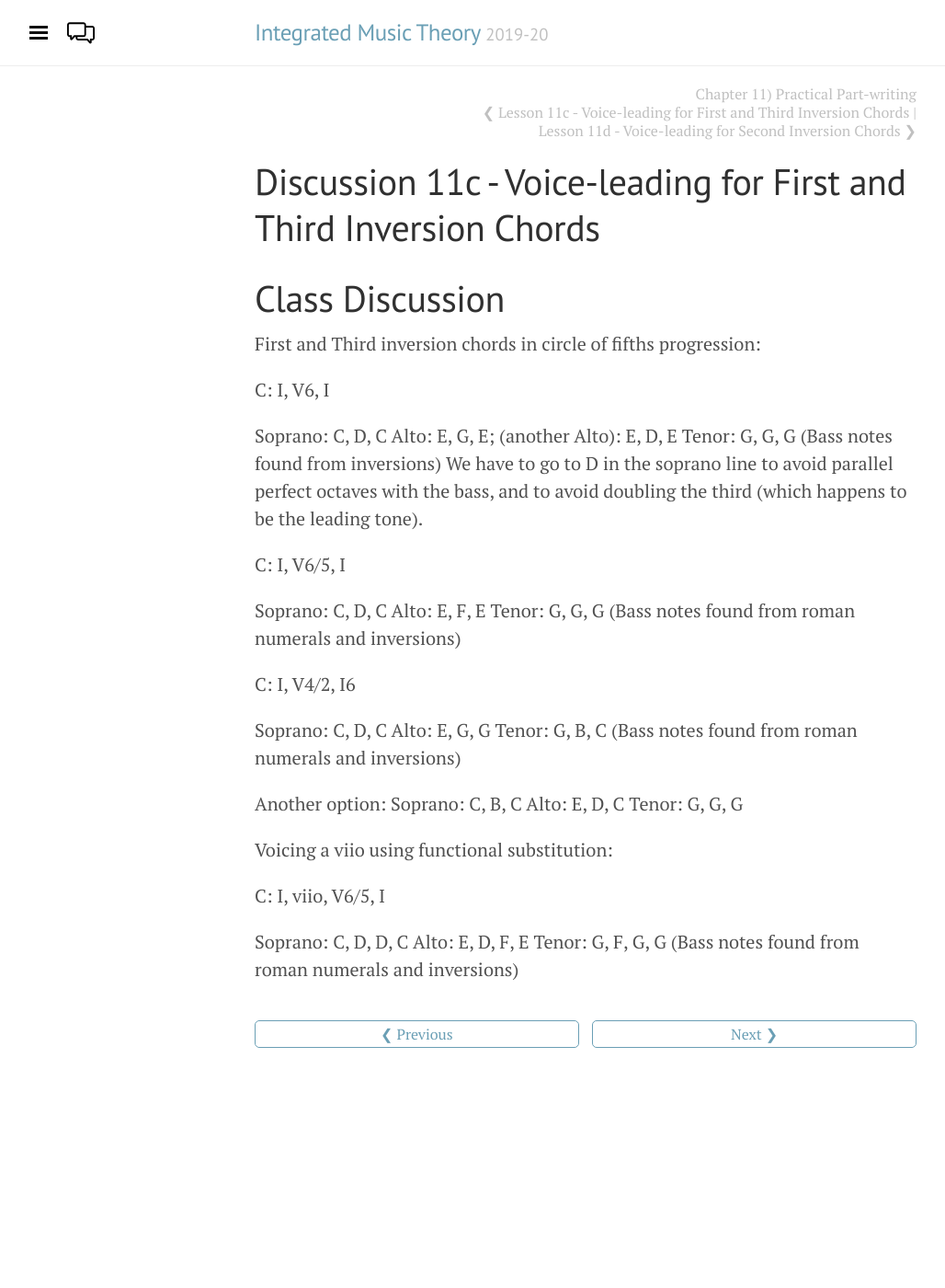
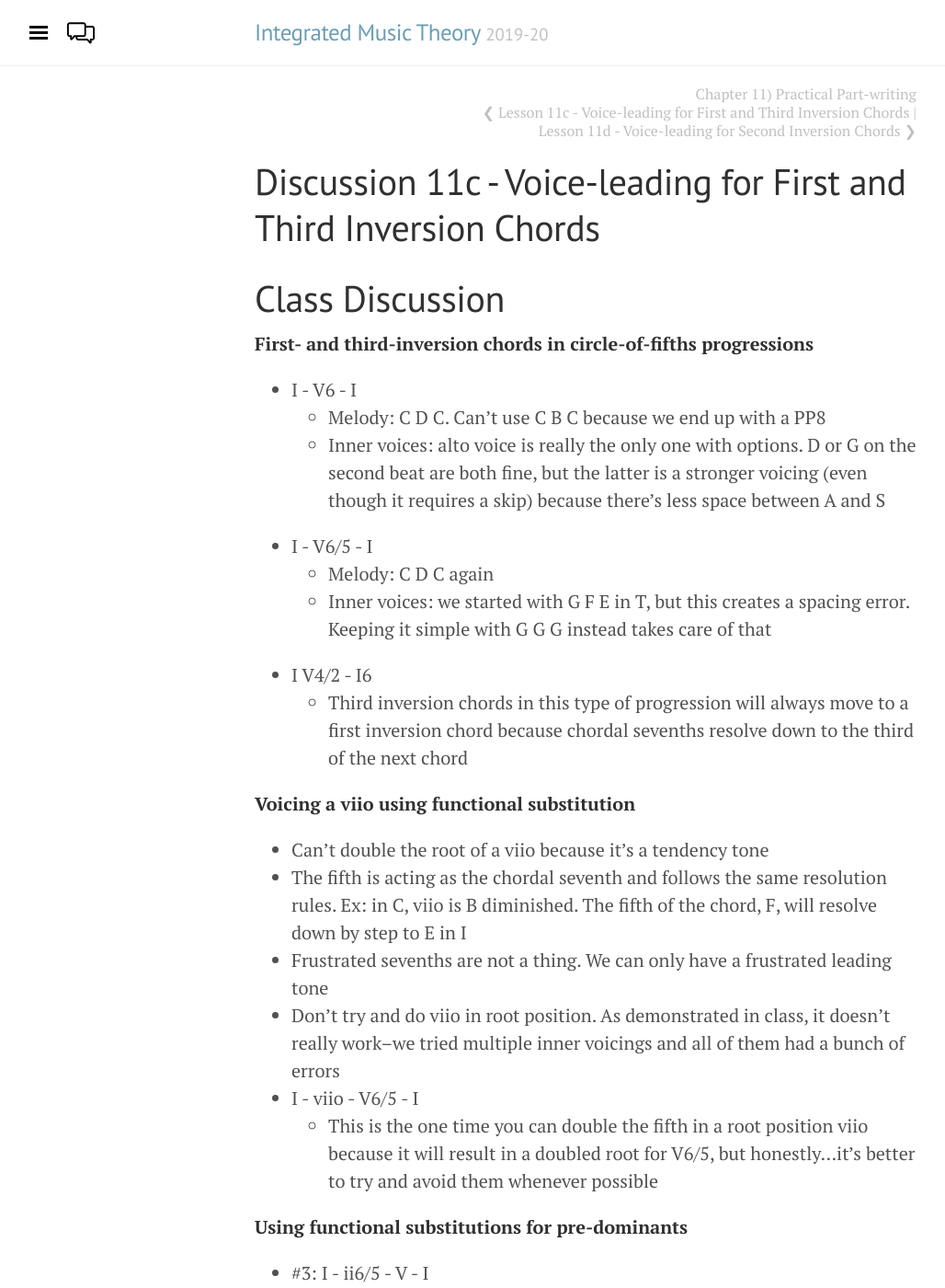
Before and after one commit to intmus/inttheory19-20, a Jekyll site: the page built from _11-further-part-writing/c2-voiceleading1stand3rdinv.md, in a window 1280 px wide and 1400 px high. Shown: the whole window at 92% size, without its empty margins (3-1031 px from the left). Built offline with Jekyll 4.4.1, drawn with Linux system fonts in a browser that asks for light colours; some of the changed text lies outside the part shown.

Commit message:
Added 11c discussion

```diff
--- a/_11-further-part-writing/c2-voiceleading1stand3rdinv.md
+++ b/_11-further-part-writing/c2-voiceleading1stand3rdinv.md
@@ -5,24 +5,41 @@ title: Discussion 11c - Voice-leading for First and Third Inversion Chords
 
 # Class Discussion
 
-First and Third inversion chords in circle of fifths progression:
+**First- and third-inversion chords in circle-of-fifths progressions**
+- I - V6 - I
+  - Melody: C D C. Can't use C B C because we end up with a PP8
+  - Inner voices: alto voice is really the only one with options. D or G on the second beat are both fine, but the latter is a stronger voicing (even though it requires a skip) because there's less space between A and S
+- I - V6/5 - I
+  - Melody: C D C again
+  - Inner voices: we started with G F E  in T, but this creates a spacing error. Keeping it simple with G G G instead takes care of that
+- I V4/2 - I6
+  - Third inversion chords in this type of progression will always move to a first inversion chord because chordal sevenths resolve down to the third of the next chord
 
-C: I, V6, I
+**Voicing a viio using functional substitution**
+- Can't double the root of a viio because it's a tendency tone
+- The fifth is acting as the chordal seventh and follows the same resolution rules. Ex: in C, viio is B diminished. The fifth of the chord, F, will resolve down by step to E in I
+- Frustrated sevenths are not a thing. We can only have a frustrated leading tone
+- Don't try and do viio in root position. As demonstrated in class, it doesn't really work--we tried multiple inner voicings and all of them had a bunch of errors
+- I - viio - V6/5 - I
+  - This is the one time you can double the fifth in a root position viio because it will result in a doubled root for V6/5, but honestly...it's better to try and avoid them whenever possible
 
-Soprano: C, D, C  Alto: E, G, E; (another Alto): E, D, E  Tenor: G, G, G  (Bass notes found from inversions)  We have to go to D in the soprano line to avoid parallel perfect octaves with the bass, and to avoid doubling the third (which happens to be the leading tone).
+**Using functional substitutions for pre-dominants**
+- #3: I - ii6/5 - V - I
+  - Voicing for ii6/5, SATB: C D A (F). From here, things are business as usual. We copy our example over to #1 to continue the exercise...
+- #1: I - IV - V - I
+  - For the IV, we have to take out the D used in the ii6/5. The class decided to change it to an F instead because in C, F is the root of IV. Copy and paste #3 to the second example...
+- #2: I - ii6 - V - I
+  - This time, we have to take out the C because ii is no longer a seventh chord. The class first decided to change it to a D, but this presented a spacing issue where we had octaves between S and A, which gives a hollower sound
+  - To avoid this, double the third in ii6! ii and IV, as explained before, are similar in the same way as V and viio. ii6 can follow the same doubling rules as IV--its third is IV's root, which we saw in #1
+- Essentially: this is a rare thing, much like a frustrated leading tone, but it's still good to know about for the purposes of analysis. This one also happens a lot, so it's especially good to know about in advance
 
-C: I, V6/5, I
+**Function**
+- Primary: tonic, dominant, predominant. When we assign these to chords in a progression, we're saying they fill a certain slot
+- Secondary: chords that borrow the functions of primary chords
+- Tertiary: using a chord in a way that has nothing to do with primary or secondary function. There are four kinds, but today we're only talking about passing chords
 
-Soprano: C, D, C  Alto: E, F, E  Tenor: G, G, G  (Bass notes found from roman numerals and inversions)
-
-C: I, V4/2, I6
-
-Soprano: C, D, C  Alto: E, G, G Tenor: G, B, C  (Bass notes found from roman numerals and inversions)
-
-Another option: Soprano: C, B, C  Alto: E, D, C  Tenor: G, G, G
-
-Voicing a viio using functional substitution:
-
-C: I, viio, V6/5, I
-
-Soprano: C, D, D, C  Alto: E, D, F, E  Tenor: G, F, G, G  (Bass notes found from roman numerals and inversions)
+**Passing chords**
+- Creates passing motion. If you identify a chord as "passing," you're saying it has no primary function. Instead, we're using it for smooth voice leading. To ID these chords, you put the Roman numeral in parentheses and write "passing" underneath it
+- Like other tertiary functions, these extend the primary functions on either side of them. If you insert a passing chord between two dominant function chords, you've simply lengthened the dominant section
+- V6 - IV6 - V
+  - There's no good option for this one, really...each one has its own errors, whether actual or just "not ideal," so it's a matter of picking the one that is the least bad
```
